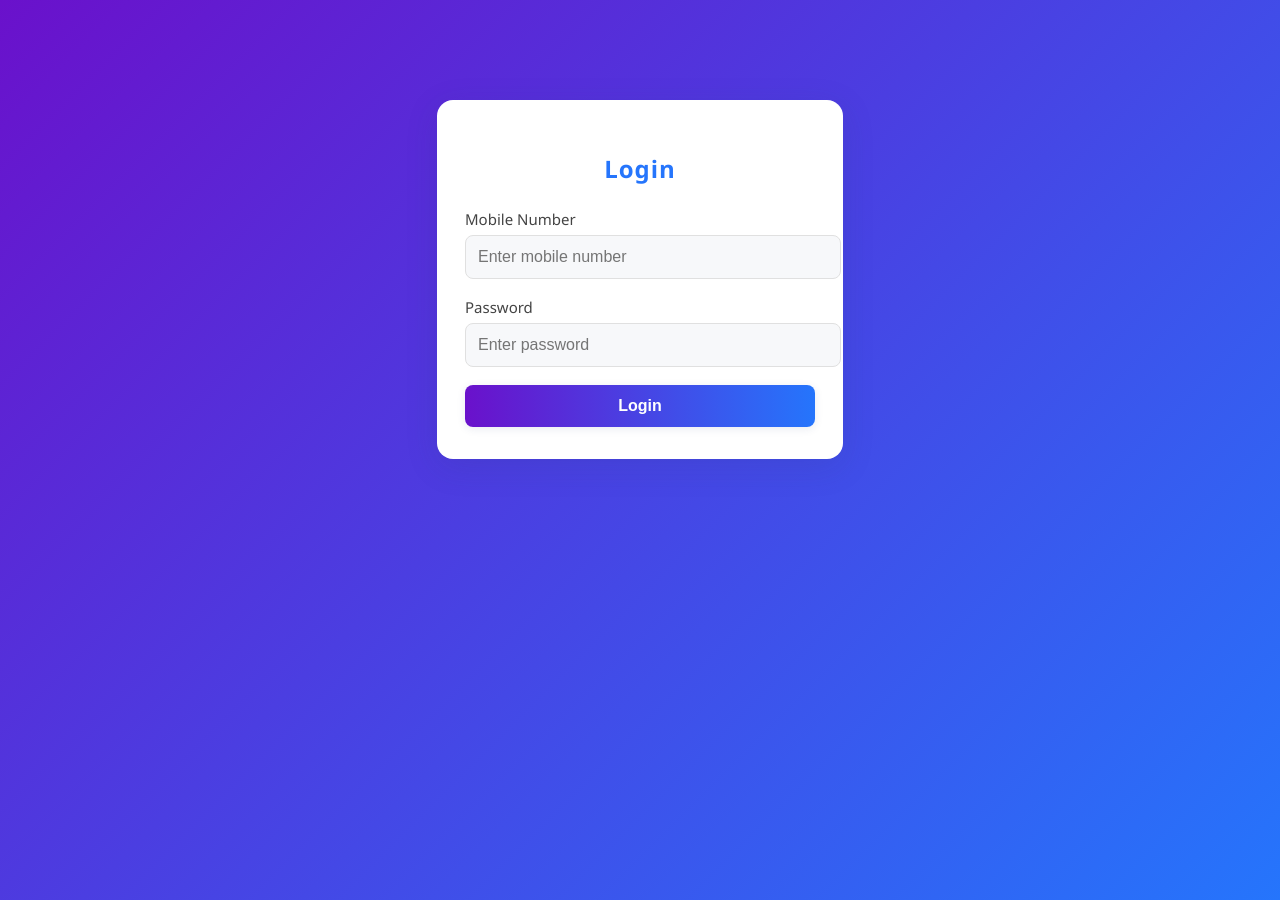
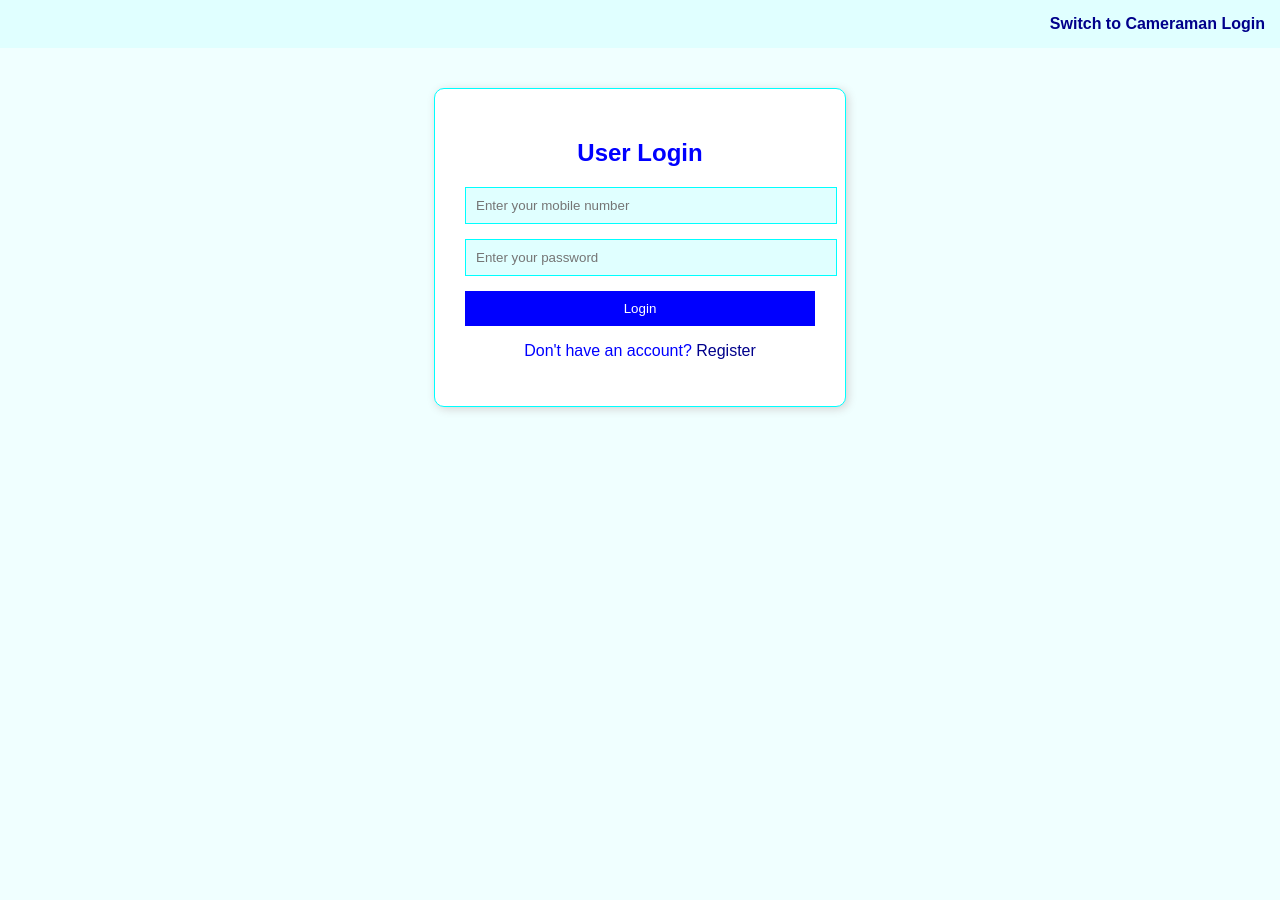
Before and after one commit to Sahil-Odedra/Cameraman-booking, a Flask app: page /login_user in a window 1280 px wide. After the commit the page ends 412 px from the top, so only its background shows below. Run offline with Flask 3, Linux system fonts and the light colour scheme.

Commit message:
basic error fixed

```diff
--- a/app.py
+++ b/app.py
@@ -7,6 +7,7 @@ from models import db, User, Cameraman, Booking
 from werkzeug.utils import secure_filename
 
 app = Flask(__name__)
+app.secret_key = 'cameramanbooking123'
 
 BASE_DIR = os.path.abspath(os.path.dirname(__file__))
 app.config['images'] = os.path.join(BASE_DIR, 'static', 'images')
@@ -34,9 +35,8 @@ def register_user():
         db.session.add(new_user)
         db.session.commit()
 
-        return "Registration successfull"
-
-    return render_template('login_user.html')
+        return render_template('login_user.html')
+    return render_template('user_register.html')
 
 
 @app.route('/login_user', methods=['GET', 'POST'])
@@ -53,6 +53,7 @@ def login_user():
             error = "Invalid Credentials"
     return render_template('login_user.html', error=error)
 
+
 @app.route('/cameraman_profile/<mobile>')
 def profile_cameraman(mobile):
     if 'cameraman_mobile' not in session or session['cameraman_mobile'] != mobile:
@@ -63,10 +64,12 @@ def profile_cameraman(mobile):
         return "No Such User found"
     return render_template('profile_cameraman.html', cameraman=cameraman)
 
-@app.route('/logout')
+
+@app.route('/logout', methods=['POST'])
 def logout():
     session.pop('cameraman_mobile', None)
     return redirect(url_for('login_cameraman'))
+
 
 @app.route('/login_cameraman', methods=['GET', 'POST'])
 def login_cameraman():
@@ -84,7 +87,7 @@ def login_cameraman():
 
 @app.route('/')
 def home():
-    return redirect(url_for('login_cameraman'))
+    return redirect(url_for('login_user'))
 
 @app.route('/register_cameraman', methods=['GET', 'POST'])
 def register_cameraman():
--- a/templates/login_user.html
+++ b/templates/login_user.html
@@ -5,79 +5,94 @@
     <title>User Login</title>
     <style>
         body {
-            font-family: 'Segoe UI', Arial, sans-serif;
-            background: linear-gradient(135deg, #6a11cb 0%, #2575fc 100%);
-            min-height: 100vh;
+            font-family: Arial, sans-serif;
+            background-color: azure;
+            color: blue;
             margin: 0;
         }
-        .login-container {
+
+        .switch-account {
+            text-align: right;
+            padding: 15px;
+            background-color: lightcyan;
+        }
+
+        .switch-account a {
+            color: darkblue;
+            text-decoration: none;
+            font-weight: bold;
+        }
+
+        .container {
             width: 350px;
-            margin: 100px auto;
-            padding: 32px 28px;
-            background: #fff;
-            border-radius: 16px;
-            box-shadow: 0 8px 32px rgba(40, 60, 120, 0.15);
+            margin: 40px auto;
+            padding: 30px;
+            background-color: white;
+            border: 1px solid cyan;
+            border-radius: 10px;
+            box-shadow: 2px 2px 10px lightgray;
         }
-        h2 {
+
+        input[type="text"],
+        input[type="password"] {
+            width: 100%;
+            padding: 10px;
+            background: lightcyan;
+            border: 1px solid cyan;
+            margin-bottom: 15px;
+        }
+
+        input:hover {
+            border-color: black;
+        }
+
+        button {
+            background-color: blue;
+            color: white;
+            border: none;
+            padding: 10px;
+            width: 100%;
+            cursor: pointer;
+        }
+
+        button:hover {
+            background-color: darkblue;
+        }
+
+        .link {
             text-align: center;
-            margin-bottom: 24px;
-            color: #2575fc;
-            font-weight: 600;
-            letter-spacing: 1px;
+            margin-top: 10px;
         }
-        label {
-            display: block;
-            margin-bottom: 6px;
-            color: #444;
-            font-size: 15px;
+
+        .link a {
+            color: darkblue;
+            text-decoration: none;
         }
-        input[type="text"], input[type="password"] {
-            width: 100%;
-            padding: 12px;
-            margin-bottom: 18px;
-            border: 1px solid #e0e0e0;
-            border-radius: 8px;
-            background: #f7f8fa;
-            font-size: 16px;
-            transition: border-color 0.2s;
-        }
-        input[type="text"]:focus, input[type="password"]:focus {
-            border-color: #2575fc;
-            outline: none;
-            background: #fff;
-        }
-        button {
-            width: 100%;
-            padding: 12px;
-            background: linear-gradient(90deg, #6a11cb 0%, #2575fc 100%);
-            color: #fff;
-            border: none;
-            border-radius: 8px;
-            font-size: 16px;
-            font-weight: 600;
-            cursor: pointer;
-            box-shadow: 0 2px 8px rgba(40, 60, 120, 0.10);
-            transition: background 0.2s;
-        }
-        button:hover {
-            background: linear-gradient(90deg, #2575fc 0%, #6a11cb 100%);
+
+        .error {
+            color: red;
+            text-align: center;
         }
     </style>
 </head>
 <body>
-    <div class="login-container">
-        <h2>Login</h2>
-        <form method="POST" action="/login">
-            <label for="mobileno">Mobile Number</label>
-            <input type="text" id="mobileno" name="mobile" required placeholder="Enter mobile number">
+    <div class="switch-account">
+        <a href="{{ url_for('login_cameraman') }}">Switch to Cameraman Login</a>
+    </div>
 
-            <label for="password">Password</label>
-            <input type="password" id="password" name="password" required placeholder="Enter password">
-
+    <div class="container">
+        <h2 style="text-align: center;">User Login</h2>
+        <form method="POST">
+            <input type="text" name="mobile" placeholder="Enter your mobile number" required>
+            <input type="password" name="password" placeholder="Enter your password" required>
             <button type="submit">Login</button>
         </form>
+
+        <div class="link">
+            <p>Don't have an account? <a href="{{ url_for('register_user') }}">Register</a></p>
+        </div>
         {% if error %}
-            <p style="color: red; text-align: center;">{{ error }}</p>
+            <p class="error">{{ error }}</p>
         {% endif %}
     </div>
 </body>
```
Also changed, not shown: templates/login_cameraman.html (+88 -36 lines), templates/register_cameraman.html (+89 -72 lines), templates/user_register.html (+14 -2 lines), static/images/6969_WhatsApp_Image_2025-05-29_at_17.43.26_821cba3d.jpg (added).
